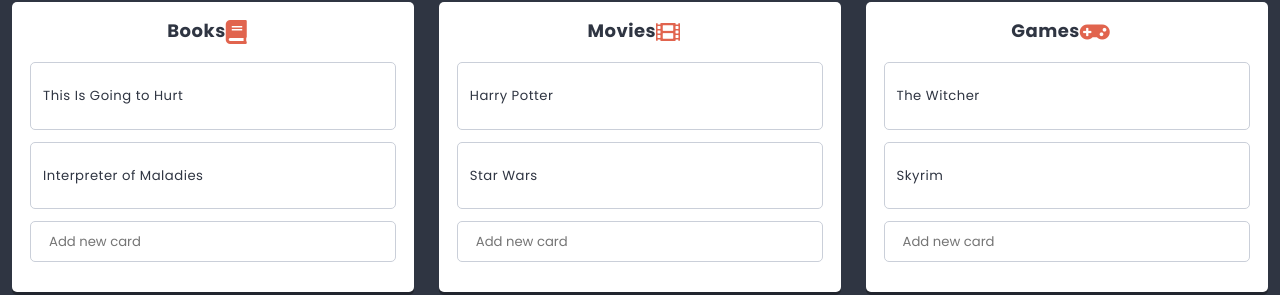
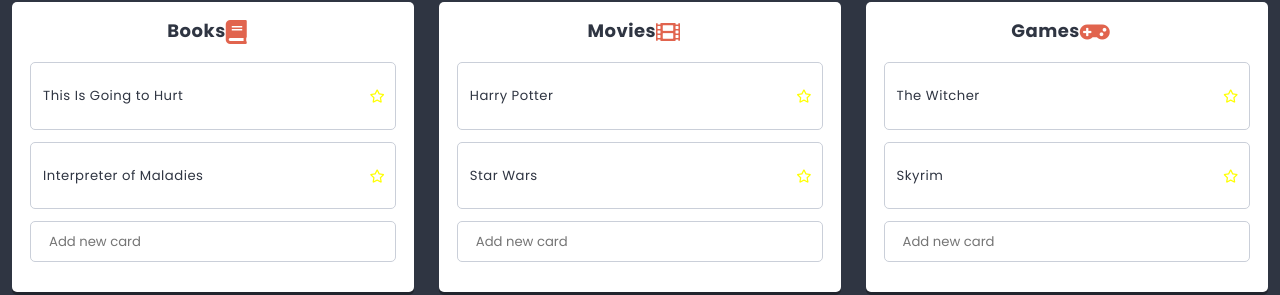
Before and after one commit to awi-source/react-training, a React app: page / in a window 1280 px wide. Shown: the part 430-725 px from the top of the page. Built offline with nearby package versions, Linux system fonts and the light colour scheme.

Commit message:
Add star

```diff
--- a/src/components/Card/Card.js
+++ b/src/components/Card/Card.js
@@ -3,13 +3,30 @@ import styles from './Card.scss';
 import PropTypes from 'prop-types';
 
 class Card extends React.Component {
-    static propTypes = {
+  constructor(props){
+    super(props);
+  this.state = {
+    added: false
+  }
+  this.addStar = this.addStar.bind(this);
+  }
+  addStar(){
+   this.setState(prevState => ({
+    added: !prevState.added
+   }))
+  }
+
+  static propTypes = {
         cardTitle: PropTypes.string,
       }
   render() {
+    const star = <i className="far fa-star"></i>;
+    const addedStar = <i className="fas fa-star"></i>
     return (
+
+
         <div className={styles.component}>
-            <p>{this.props.title}</p>
+            <p>{this.props.title}<button onClick={this.addStar} className={styles.star}>{this.state.added ? addedStar : star}</button></p>
         </div>
     );
   }
--- a/src/components/Card/Card.scss
+++ b/src/components/Card/Card.scss
@@ -8,3 +8,10 @@
   margin: 0 0 $base-size 0;
   border-radius: $radius;
 }
+.star{
+  border: none;
+  color: yellow;
+  background-color: $color-light;
+  position: absolute;
+  right: 5px;
+}
```
Also changed, not shown: src/components/Column/Column.js (+8 -3 lines).
